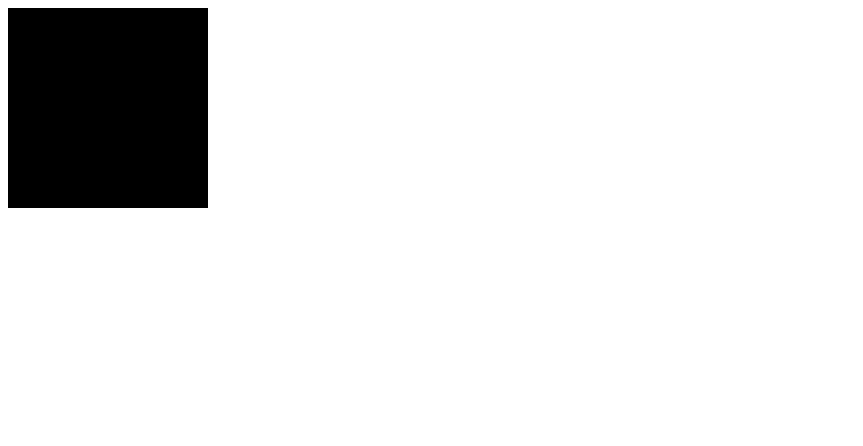
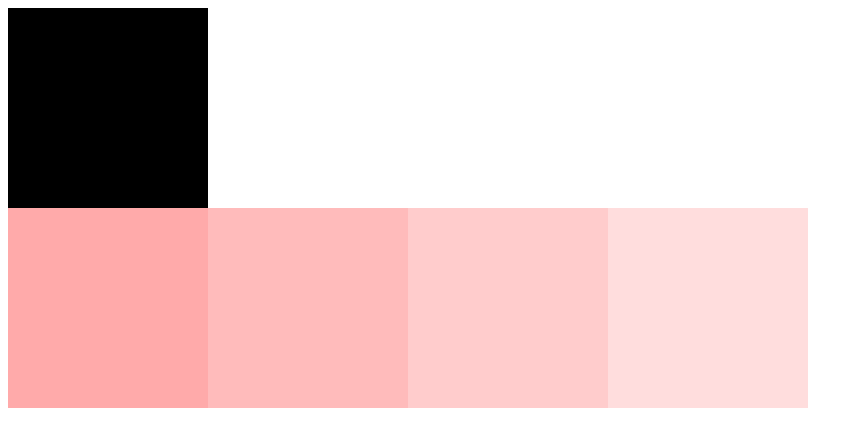
Before and after one commit to hiromutomisawa/study, a plain HTML site: page javascript/jQuery-Lesson/index.html in a window 1280 px wide. Shown: the whole page, without its empty margins (0-863 px from the left). Drawn offline with Linux system fonts and the light colour scheme.

Commit message:
javascript

```diff
--- a/javascript/jQuery-Lesson/app.css
+++ b/javascript/jQuery-Lesson/app.css
@@ -14,3 +14,22 @@
 .box2-ext {
   border: 10px solid #ff0000;
 }
+
+.box3 {
+  background-color: #ffffff;
+  height: 200px;
+  width: 200px;
+  float: left;
+}
+.bg1 {
+  background-color: #ffaaaa;
+}
+.bg2 {
+  background-color: #ffbbbb;
+}
+.bg3 {
+  background-color: #ffcccc;
+}
+.bg4 {
+  background-color: #ffdddd;
+}
--- a/javascript/jQuery-Lesson/app.js
+++ b/javascript/jQuery-Lesson/app.js
@@ -1,3 +1,32 @@
+// $(function(){
+//   $('.bg1').on('click',function(){
+//     $('.bg1').slideUp();
+//   });
+//   $('.bg2').on('click',function(){
+//     $('.bg2').slideUp();
+//   });
+//   $('.bg3').on('click',function(){
+//     $('.bg3').slideUp();
+//   });
+//   $('.bg4').on('click',function(){
+//     $('.bg4').slideUp();
+//   });
+// })
+
+// 解説
+// 上記の書き方ではClass名の異なるイベントを４つも記述しなければならず面倒。
+// thisを利用するとシンプルにまとめることが可能になる。
+// box3クラスがクリックされたときthis(クリックされた要素)のみslideUPさせる。
+// デメリット---コード上からでは何をクリックしたときに動作するか判別しにくい。
+
+$(function(){
+  $('.box3').on('click',function(){
+    $(this).slideUp();
+  });
+});
+
+
+
 $(function(){
   $('.box1').slideDown(1500,function(){
     $('.box1').css({
--- a/javascript/jQuery-Lesson/index.html
+++ b/javascript/jQuery-Lesson/index.html
@@ -7,6 +7,12 @@
   <body>
     <div class="box1"></div>
     <div class="box2"></div>
+    <div class="box">
+      <div class="box3 bg1"></div>
+      <div class="box3 bg2"></div>
+      <div class="box3 bg3"></div>
+      <div class="box3 bg4"></div>
+    </div>
     <script src="jquery.min.js"></script>
     <!-- コードを書くときは必ず最初にjQueryを記述する -->
     <script src="app.js"></script>
```
